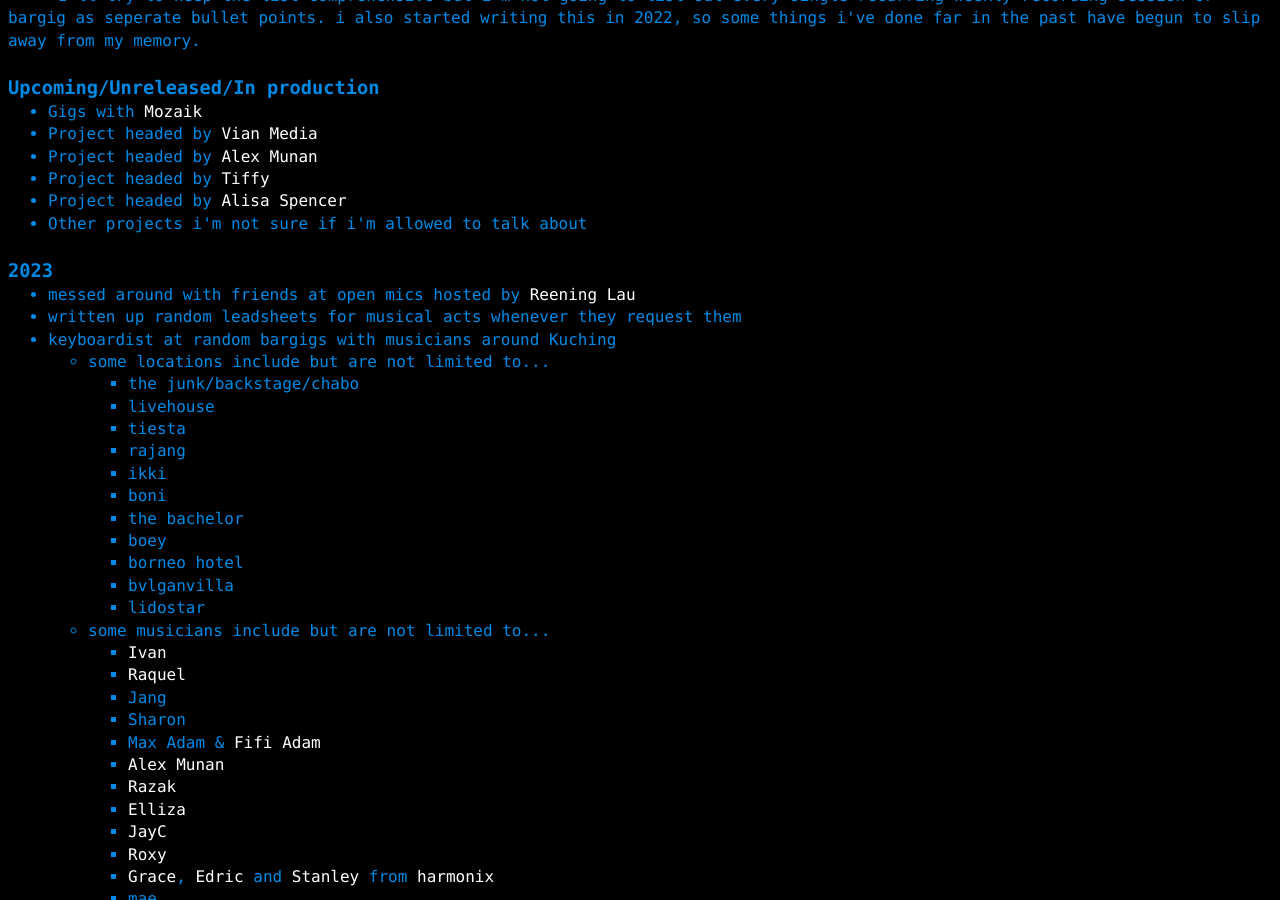
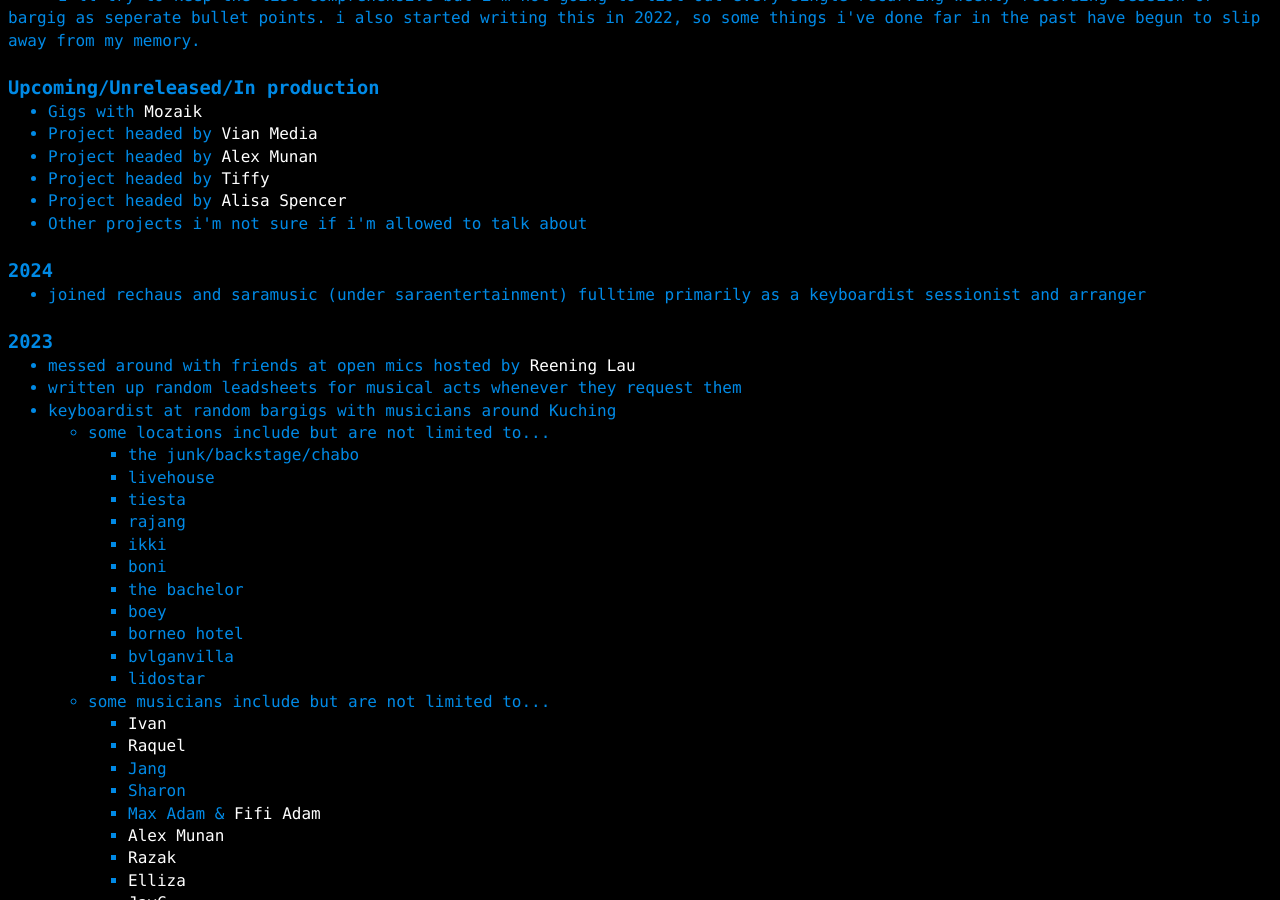
Before and after one commit to a-erfan-aa/a-erfan-aa.github.io, a Jekyll site: the page built from things-i-make/music-comprehensive.html, in a window 1280 px wide and 900 px high, scrolled down 508 px. Built offline with Jekyll 4.4.1, drawn with Linux system fonts in a browser that asks for light colours.

Commit message:
Start 2024 section to music-comprehensive.html
Add rechaus/saramusic to 2024 section

```diff
--- a/things-i-make/music-comprehensive.html
+++ b/things-i-make/music-comprehensive.html
@@ -84,6 +84,16 @@
 
 <br>
 -->
+
+<!-- 2024 -->
+<div>
+	<h3>2024</h3>
+	<ul>
+		<li>joined rechaus and saramusic (under saraentertainment) fulltime primarily as a keyboardist sessionist and arranger</li>
+	</ul>
+</div>
+
+<br>
 
 <!-- 2023 -->
 <div>
```
